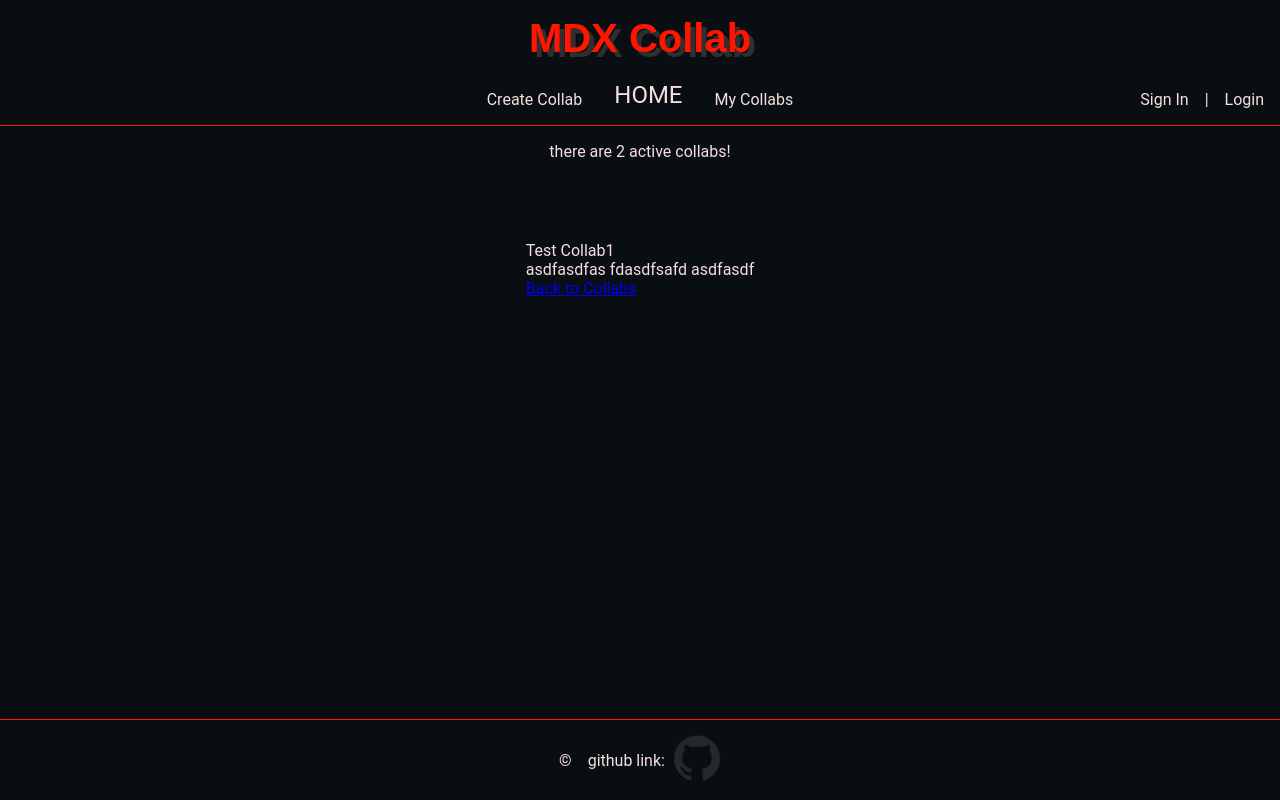
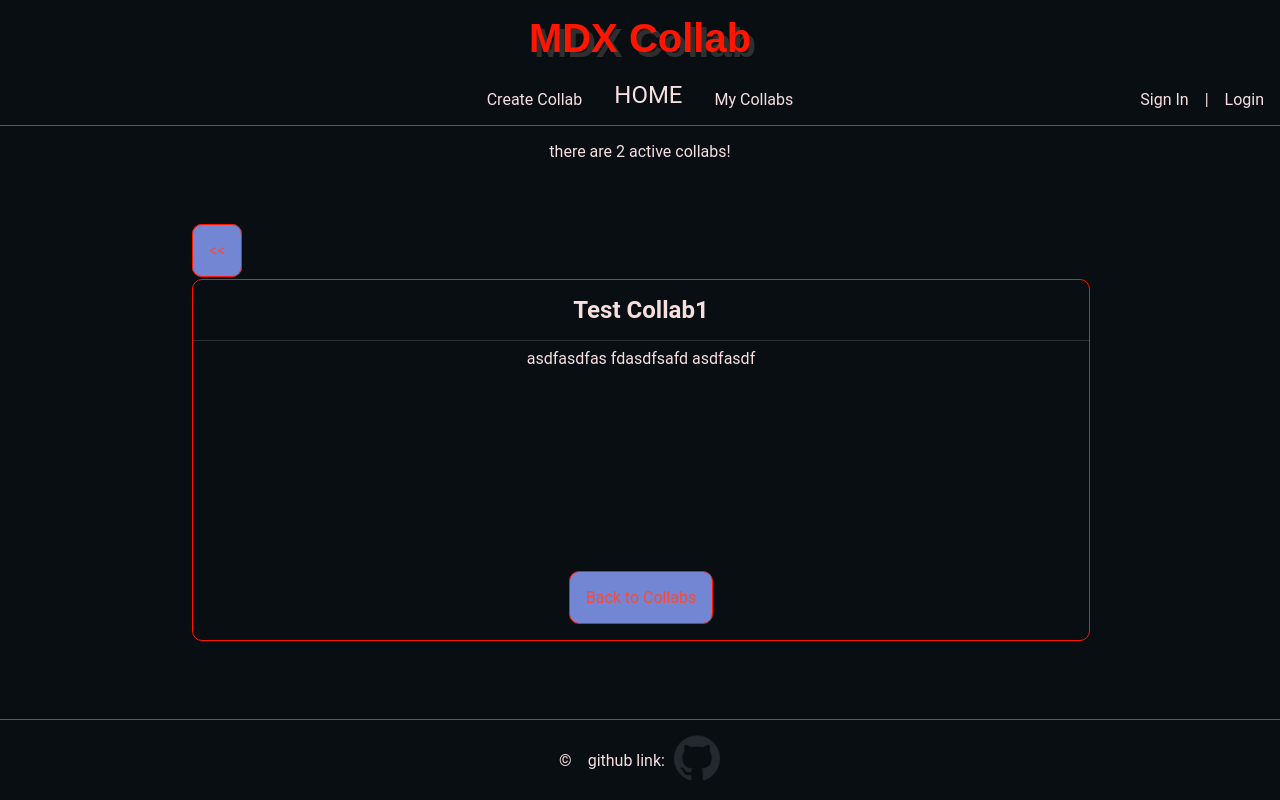
Before and after one commit to DomanskiFilip/MyCollab, a Django app: page /collabs/1 in a window 1280 px wide. Run offline with Django 4.2, Linux system fonts and the light colour scheme; data comes from the database, SQL or seed files in the repository.

Commit message:
collabs initial raw design and minor changes

```diff
--- a/Core/static/Core/style.css
+++ b/Core/static/Core/style.css
@@ -122,6 +122,11 @@ nav {
     margin-bottom: 5rem;
 }
 
+main {
+    width: 70vw;
+    height: 50vh;
+}
+
 footer {
     height: 5rem;
     width: 100vw;
@@ -184,7 +189,7 @@ footer {
     }
 
 
-    .collabInfoBar {
+    #collabInfoBar {
         display: flex;
         flex-direction: column;
         justify-content: center;
@@ -196,15 +201,15 @@ footer {
         margin-bottom: 0.1rem;
     }
 
-        .collabInfoBar:hover {
+        #collabInfoBar:hover {
             background-color: var(--action-highlite);
         }
 
-        .collabInfoBar p {
+        #collabInfoBar p {
             text-align: center;
         }
 
-            .collabInfoBarHeader {
+            #collabInfoBarHeader {
                 display: flex;
                 flex-direction: row;
                 justify-content: space-around;
@@ -214,17 +219,17 @@ footer {
                 border-bottom: 0.5px solid var(--shadow);
             }
 
-            .collabInfoBarWrapper {
+            #collabInfoBarWrapper {
                 display: flex;
                 flex-direction: row;
             }
 
-                .collabInfoBarWrapper span {
+                #collabInfoBarWrapper span {
                     text-wrap: pretty;
                     width: 50%;
                 }
 
-                .collabInfoBarWrapper ul {
+                #collabInfoBarWrapper ul {
                     display: flex;
                     flex-direction: row;
                     justify-content: center;
@@ -232,13 +237,51 @@ footer {
                     width: 50%;
                 }
 
-                    .collabInfoBarWrapper ul li {
+                    #collabInfoBarWrapper ul li {
                         margin: 0.5rem;
                         padding: 0.5rem;
                         border-radius: 10px;
                         background-color: var(--tag-bg);
                     }
 
-                    .collabInfoBarWrapper ul li:hover {
+                    #collabInfoBarWrapper ul li:hover {
                         background-color: var(--tag-bg-hover);
                     }
+
+/* css for collab.html */
+
+
+.btn {
+    background-color: var(--action-highlite);
+    color: var(--tag-bg);
+    padding: 1rem;
+    margin-bottom: 1rem;
+    border: 1px solid var(--text-highlite);
+    border-radius: 10px;
+    text-decoration: none;
+}
+
+    .btn:hover {
+        background-color: var(--tag-bg-hover);
+        color: var(--text);
+    }
+
+#collabWrapper {
+    width: 100%;
+    height: 90%;
+    border: 1px solid var(--text-highlite);
+    border-radius: 10px;
+    display: flex;
+    flex-direction: column;
+    align-items: center;
+    margin-top: 1.2rem;
+}
+
+    #collabWrapper h2 {
+        width: 100%;
+        padding-top: 1rem;
+        padding-bottom: 1rem;
+        text-align: center;
+        margin-bottom: 0.5rem;
+        border-bottom: 0.5px solid var(--shadow);
+    }
--- a/Core/templates/Core/base.html
+++ b/Core/templates/Core/base.html
@@ -11,14 +11,14 @@
 
     <header>
 
-        <a href="{% url 'Core:index' %}" class="btn"><button><h1>MDX Collab</h1></button></a>
+        <button onclick="location.reload()"><h1>MDX Collab</h1></button> <!-- MDX Collab button reloads current page -->
     </header>
 
     <nav>
         <ul></ul>
         <ul>
             <li><a href="">Create Collab</a></li>
-            <li><a href="">HOME</a></li>
+            <li><a href="{% url 'Core:index' %}">HOME</a></li> <!-- Home button goes to landing page-->
             <li><a href="">My Collabs</a></li>
         </ul>
         <ul>
--- a/Core/templates/Core/index.html
+++ b/Core/templates/Core/index.html
@@ -8,13 +8,13 @@ Index
 
 <section id="collabListWrapper">
 {% for collab in collabs %}
-    <a href="{% url 'collabs:collab' collab.id %}" class="collabInfoBar">
-        <section class="collabInfoBarHeader">
+    <a href="{% url 'collabs:collab' collab.id %}" id="collabInfoBar">
+        <section id="collabInfoBarHeader">
             <h2>{{ collab.title }}</h2>
             <h2>Tags:</h2>
         </section>
 
-        <section class="collabInfoBarWrapper">
+        <section id="collabInfoBarWrapper">
             <span>{{ collab.description }}</span>
             <ul>
                 {% for tag in collab.tags.all %}
--- a/collabs/templates/collabs/collab.html
+++ b/collabs/templates/collabs/collab.html
@@ -12,12 +12,13 @@ Signup
 <p>{{ tag_name }}</p>
 {% comment %} <img class="icon" src="{% static 'images/icons/'|add:tag_name|add:'.png' %}" alt="{{ tag_name }}"/>  {% endcomment %}
 {% endfor %}
+<a href="{% url 'Core:index' %}" class="btn"> << </a>
+<section id="collabWrapper">
+  <h2> {{collab.title}}</h2>
 
-
-  <p> {{collab.title}}</p>
   <p> {{ collab.description}}</p>
-
-
+  <article class="spacer"></article>
   <a href="{% url 'Core:index' %}" class="btn">Back to Collabs</a>
+</section>
 
 {% endblock content %}
```
